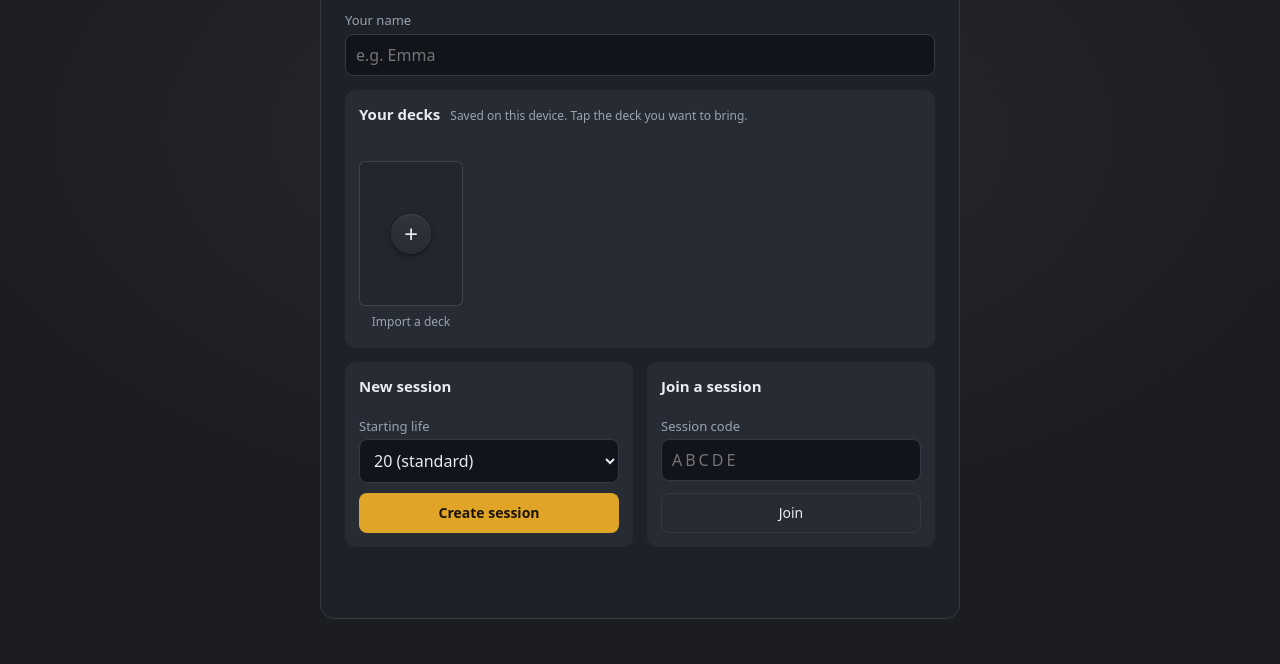
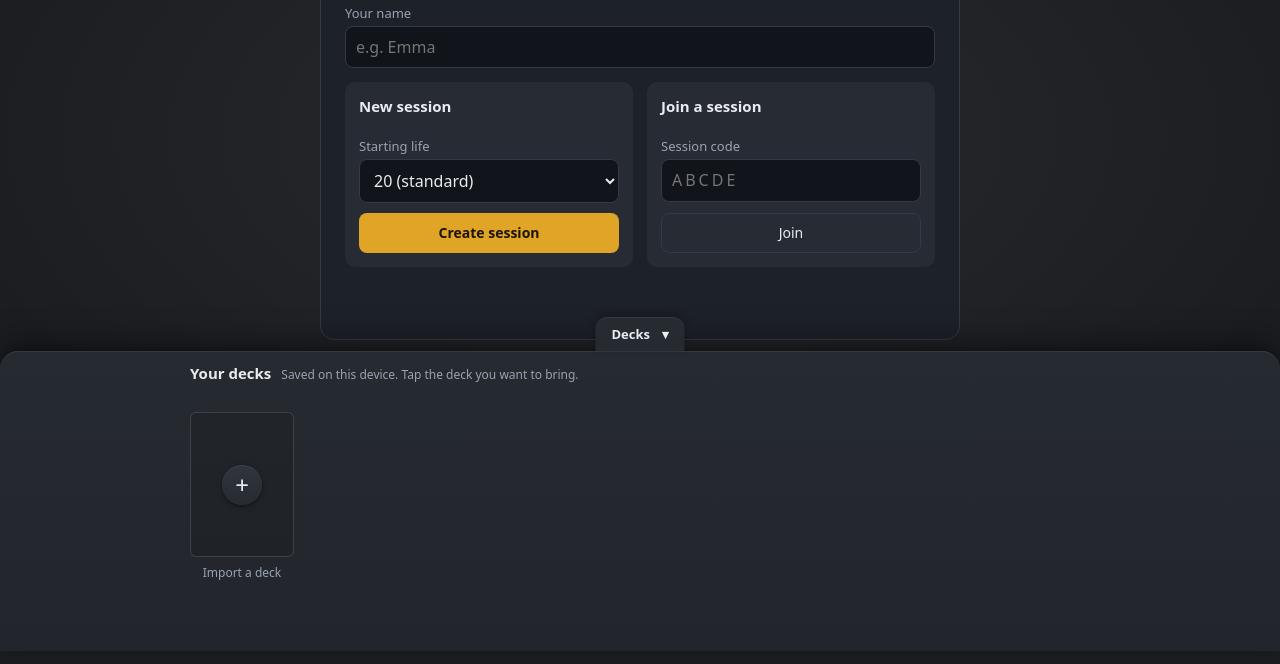
Before and after one commit to jadedzilla/planar-bridge, a website: page public/index.html in a window 1280 px wide. Shown: the part 149-813 px from the top of the page. Drawn offline with Linux system fonts and the light colour scheme.

Commit message:
put the decks in a drawer at the bottom you can hide

```diff
--- a/public/app.css
+++ b/public/app.css
@@ -41,8 +41,6 @@ button { font: inherit; color: inherit; }
 .field { display: flex; flex-direction: column; gap: 4px; color: var(--muted); font-size: 13px; }
 .field input, .field select, textarea { font: inherit; font-size: 16px; color: var(--text); background: #11141a; border: 1px solid var(--line); border-radius: 8px; padding: 9px 10px; }
 #codeInput { text-transform: uppercase; letter-spacing: 3px; }
-.decks-box { margin-top: 14px; gap: 8px; }
-.decks-box .btn { margin-top: 0; }
 .decks-head { display: flex; align-items: baseline; flex-wrap: wrap; gap: 4px 10px; }
 .decks-head h2 { margin: 0; }
 .note { font-size: 12px; color: var(--muted); margin: 0; }
@@ -406,7 +404,6 @@ html, body { background: var(--table); }
 
 /* --- Home screen deck picker: a shelf of sleeved card stacks --- */
 .sr-only { position: absolute; width: 1px; height: 1px; overflow: hidden; clip: rect(0 0 0 0); white-space: nowrap; }
-.decks-box { padding-bottom: 6px; }
 .deck-shelf {
   --tile-w: 104px;
   display: flex; gap: 18px; align-items: flex-start;
@@ -479,4 +476,35 @@ html, body { background: var(--table); }
 }
 /* keep the sideways-scrolling shelf from widening the home screen */
 .landing { grid-template-columns: minmax(0, 1fr); }
-.landing-card, .decks-box, .deck-shelf { min-width: 0; }
+.landing-card, .deck-drawer-body, .deck-shelf { min-width: 0; }
+
+/* --- Decks drawer: docked to the bottom edge of the home screen --- */
+.landing { --drawer-h: 300px; padding-bottom: calc(var(--drawer-h) + 24px); transition: padding-bottom .3s ease; }
+.landing.decks-hidden { padding-bottom: 56px; }
+.deck-drawer {
+  position: fixed; left: 0; right: 0; bottom: 0; z-index: 50;
+  transition: transform .3s cubic-bezier(.3,1.1,.55,1);
+}
+.landing.decks-hidden .deck-drawer { transform: translateY(100%); }
+.deck-drawer-body {
+  height: var(--drawer-h);
+  padding: 12px max(16px, calc((100% - 900px) / 2)) max(10px, env(safe-area-inset-bottom));
+  display: flex; flex-direction: column; gap: 2px;
+  background: linear-gradient(#262a31, #22262c);
+  border-radius: 18px 18px 0 0;
+  box-shadow: 0 1px 0 rgba(255,255,255,.07) inset, 0 -2px 6px rgba(0,0,0,.25), 0 -12px 30px rgba(0,0,0,.35);
+}
+.deck-drawer .deck-shelf { margin: -8px calc(-1 * max(16px, calc((100vw - 900px) / 2))) 0; padding-left: max(16px, calc((100vw - 900px) / 2)); padding-right: max(16px, calc((100vw - 900px) / 2)); scroll-padding: 0 max(16px, calc((100vw - 900px) / 2)); }
+.deck-tab {
+  position: absolute; left: 50%; top: 0; transform: translate(-50%, -100%);
+  display: flex; align-items: center; gap: 6px; max-width: calc(100vw - 32px);
+  height: 34px; padding: 0 16px; border: none; border-radius: 12px 12px 0 0;
+  background: #262a31; color: var(--text); font-size: 13px; font-weight: 600; cursor: pointer;
+  box-shadow: 0 1px 0 rgba(255,255,255,.07) inset, 0 -4px 10px rgba(0,0,0,.25);
+  touch-action: manipulation; -webkit-tap-highlight-color: transparent;
+}
+.deck-tab-pick { font-weight: 400; color: var(--muted); overflow: hidden; text-overflow: ellipsis; white-space: nowrap; min-width: 0; }
+.deck-tab .caret { display: inline-block; transition: transform .3s; }
+.landing.decks-hidden .deck-tab .caret { transform: rotate(180deg); }
+@media (max-width: 600px) { .landing { --drawer-h: 268px; } }
+@media (prefers-reduced-motion: reduce) { .deck-drawer, .landing { transition: none; } }
--- a/public/app.js
+++ b/public/app.js
@@ -1029,7 +1029,18 @@ function renderLandingDecks() {
     </button>`;
   shelf.querySelectorAll('.deck-stack').forEach((el) => setStack(el, Number(el.dataset.size)));
   shelf.scrollLeft = scroll;
+  const picked = decks.find((d) => d.id === pick);
+  $('#deckTabPick').textContent = picked ? '· ' + picked.name : decks.length ? '· none picked' : '';
 }
+
+// The drawer remembers whether you left it open or tucked away.
+function setDeckDrawer(open) {
+  $('#landing').classList.toggle('decks-hidden', !open);
+  $('#deckTab').setAttribute('aria-expanded', String(open));
+  try { localStorage.setItem('ps:decksOpen', open ? '1' : '0'); } catch {}
+}
+$('#deckTab').onclick = () => setDeckDrawer($('#landing').classList.contains('decks-hidden'));
+try { if (localStorage.getItem('ps:decksOpen') === '0') setDeckDrawer(false); } catch {}
 $('#deckList').addEventListener('change', (e) => {
   if (e.target.name !== 'deckPick') return;
   setPickedDeck(e.target.value);
--- a/public/index.html
+++ b/public/index.html
@@ -24,13 +24,6 @@
       <label class="field">Your name
         <input id="nameInput" maxlength="24" autocomplete="nickname" placeholder="e.g. Emma">
       </label>
-      <div class="landing-box decks-box">
-        <div class="decks-head">
-          <h2>Your decks</h2>
-          <p class="note">Saved on this device. Tap the deck you want to bring.</p>
-        </div>
-        <div id="deckList" class="deck-shelf" role="radiogroup" aria-label="Deck to bring"></div>
-      </div>
       <div class="landing-split">
         <div class="landing-box">
           <h2>New session</h2>
@@ -53,6 +46,19 @@
       </div>
       <p id="landingError" class="error" role="alert"></p>
     </div>
+    <!-- Your decks: a drawer docked to the bottom edge, pulled up by its tab -->
+    <aside id="deckDrawer" class="deck-drawer">
+      <button id="deckTab" class="deck-tab" aria-expanded="true" aria-controls="deckDrawerBody">
+        Decks <span id="deckTabPick" class="deck-tab-pick"></span> <span class="caret">▾</span>
+      </button>
+      <div id="deckDrawerBody" class="deck-drawer-body">
+        <div class="decks-head">
+          <h2>Your decks</h2>
+          <p class="note">Saved on this device. Tap the deck you want to bring.</p>
+        </div>
+        <div id="deckList" class="deck-shelf" role="radiogroup" aria-label="Deck to bring"></div>
+      </div>
+    </aside>
   </section>
 
   <!-- Table: your playmat fills the screen; other players are bands on the edges -->
```
